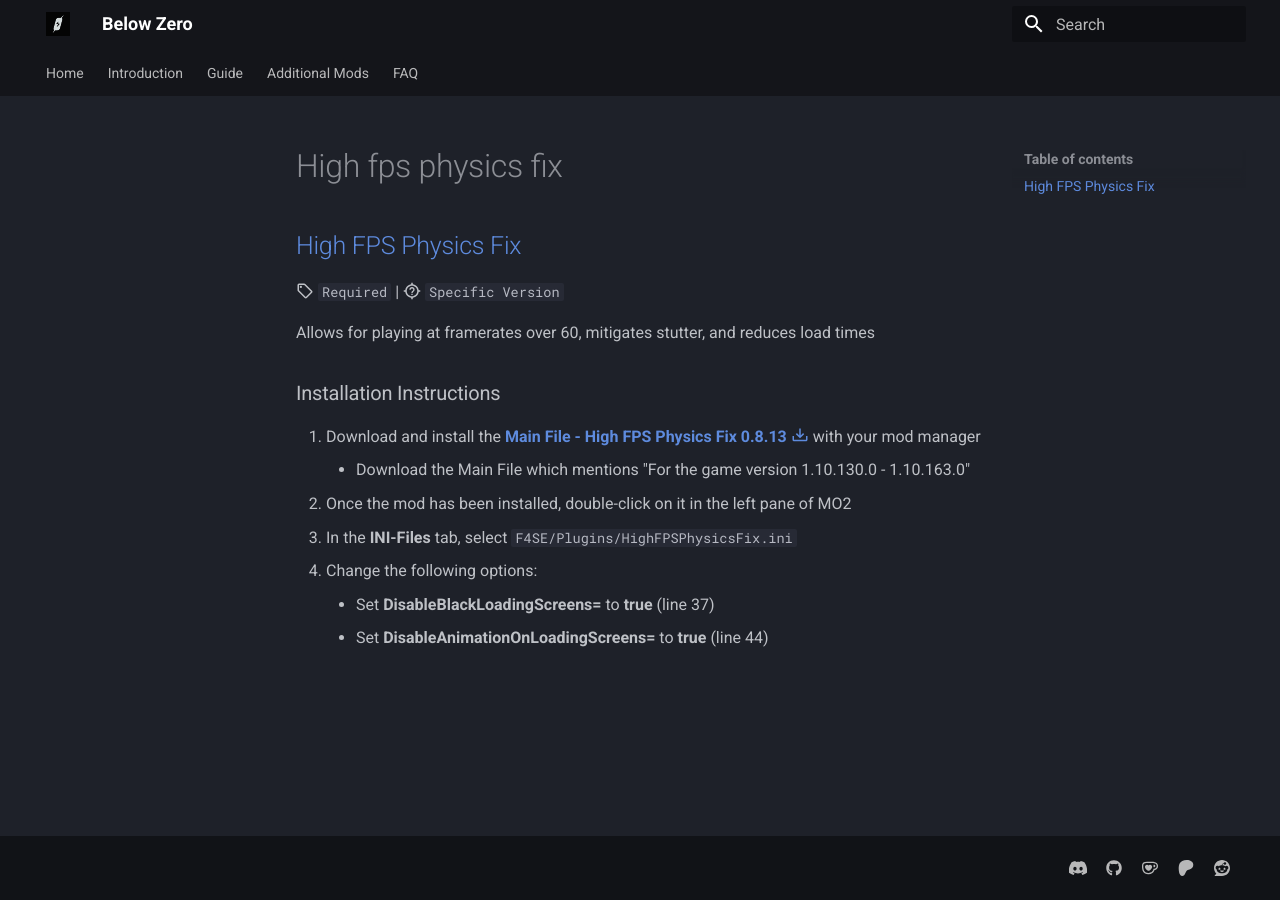
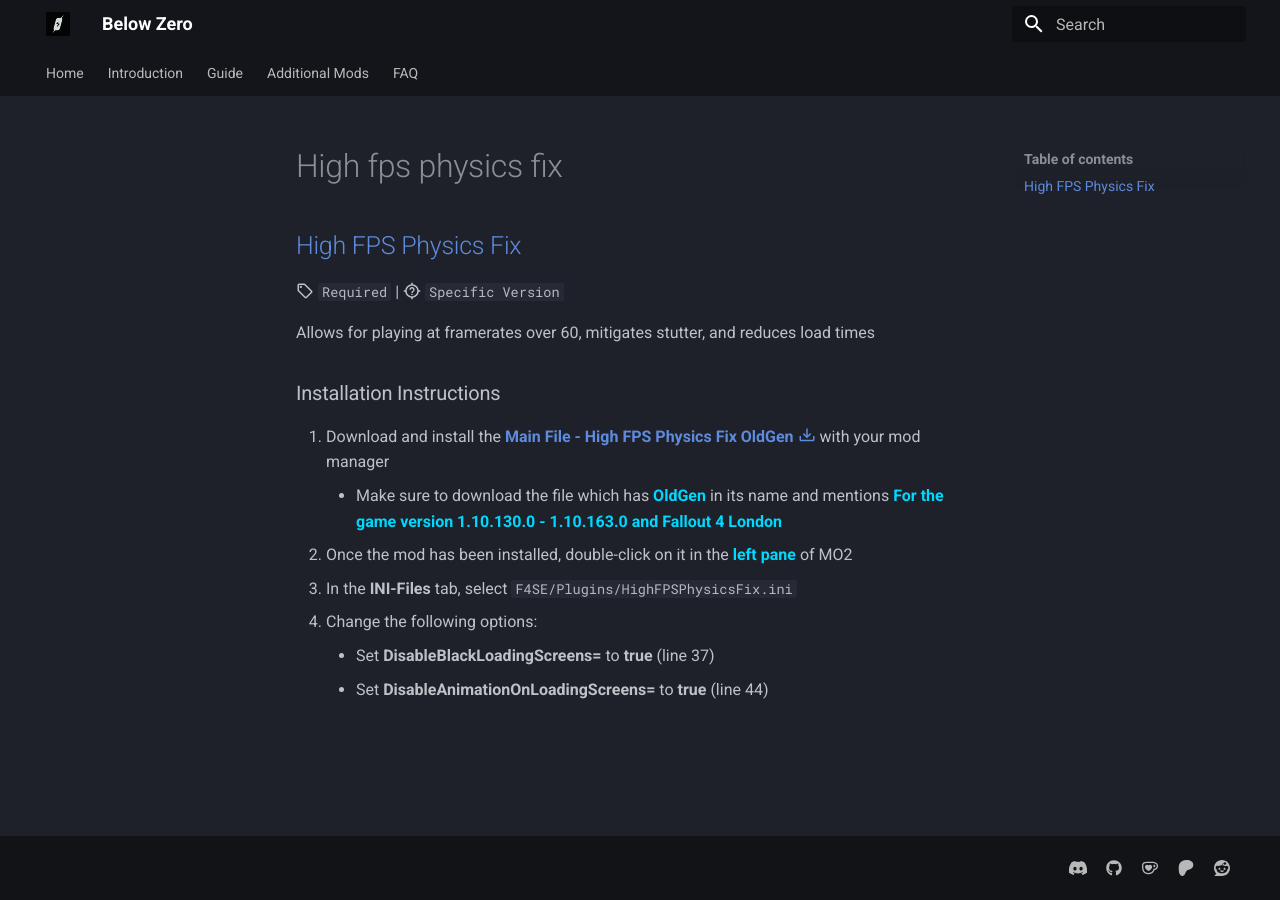
Before and after one commit to Redawt/BelowZeroGuide, an MkDocs documentation site: the page built from docs/mods/utilities/high-fps-physics-fix.md, in a window 1280 px wide. Built offline with MkDocs 1.6.1 and Material for MkDocs 9.7.7, drawn with Linux system fonts in a browser that asks for light colours.

Commit message:
Fix: Adjust High FPS Fix Description

```diff
--- a/docs/mods/utilities/high-fps-physics-fix.md
+++ b/docs/mods/utilities/high-fps-physics-fix.md
@@ -5,9 +5,9 @@
 Allows for playing at framerates over 60, mitigates stutter, and reduces load times
 
 ### Installation Instructions
-1. Download and install the **[Main File - High FPS Physics Fix 0.8.13 :material-tray-arrow-down:](https://www.nexusmods.com/fallout4/mods/44798?tab=files&file_id=342947&nmm=1)** with your mod manager
-    * Download the Main File which mentions "For the game version 1.10.130.0 - 1.10.163.0"
-2. Once the mod has been installed, double-click on it in the left pane of MO2
+1. Download and install the **[Main File - High FPS Physics Fix OldGen :material-tray-arrow-down:](https://www.nexusmods.com/fallout4/mods/44798?tab=files&file_id=342947&nmm=1)** with your mod manager
+    * Make sure to download the file which has ==OldGen== in its name and mentions ==For the game version 1.10.130.0 - 1.10.163.0 and Fallout 4 London==
+2. Once the mod has been installed, double-click on it in the ==left pane== of MO2
 3. In the **INI-Files** tab, select `F4SE/Plugins/HighFPSPhysicsFix.ini`
 4. Change the following options:
     - Set **DisableBlackLoadingScreens=** to **true** (line 37)
```
